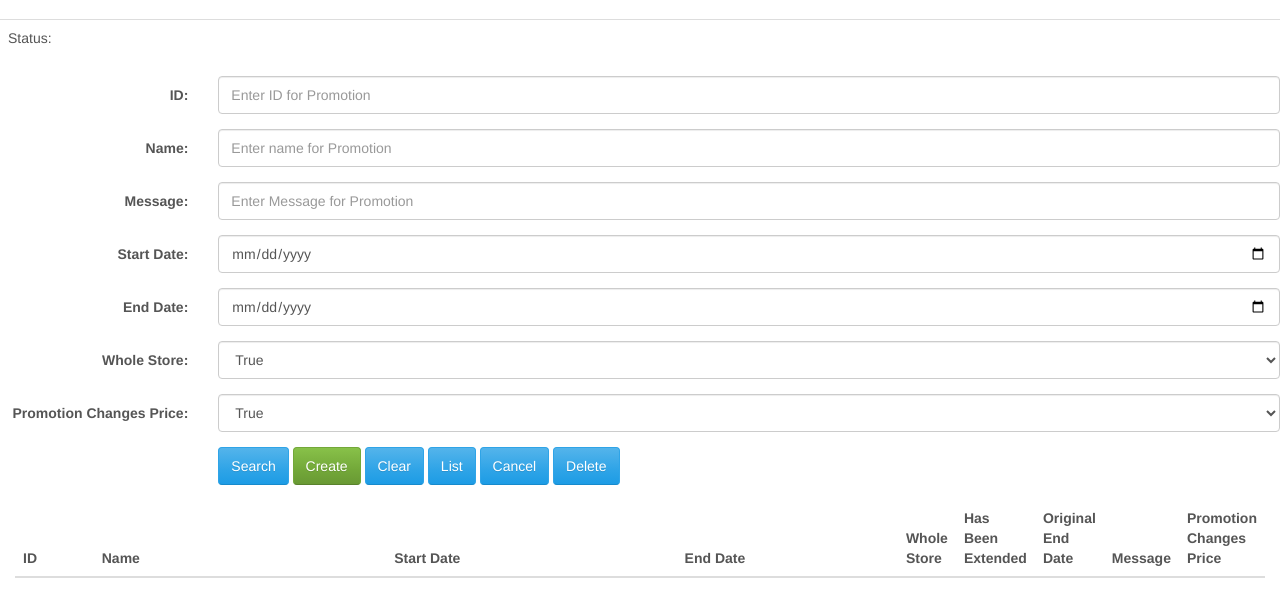
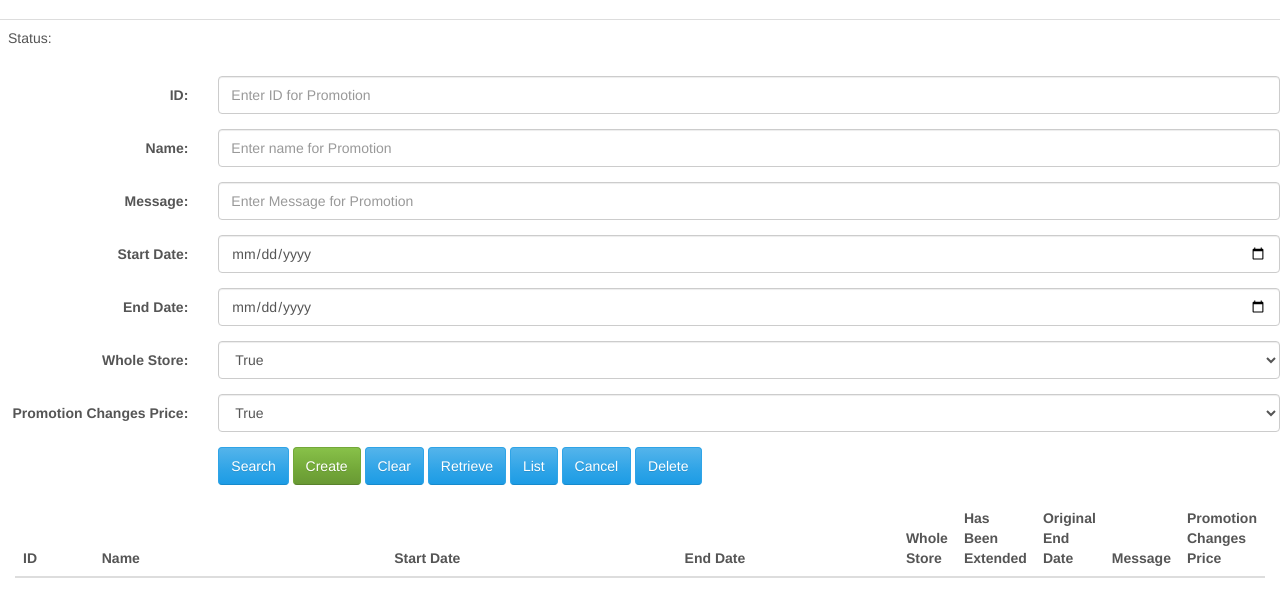
Before and after one commit to CSCI-GA-2820-SU23-001/promotions, a plain HTML site: page service/static/index.html in a window 1280 px wide. Shown: the part 104-720 px from the top of the page. Drawn offline with Linux system fonts and the light colour scheme; files that its build step writes are made by us from their sources; files whose address does not match are found by name.

Commit message:
Update index.html

```diff
--- a/service/static/index.html
+++ b/service/static/index.html
@@ -96,6 +96,7 @@
             <button type="submit" class="btn btn-primary" id="search-btn">Search</button>
             <button type="submit" class="btn btn-success" id="create-btn">Create</button>
             <button type="submit" class="btn btn-primary" id="clear-btn">Clear</button>
+            <button type="submit" class="btn btn-primary" id="retrieve-btn">Retrieve</button>
             <button type="submit" class="btn btn-primary" id="list-btn">List</button>
             <button type="submit" class="btn btn-primary" id="cancel-btn">Cancel</button>
             <button type="submit" class="btn btn-primary" id="delete-btn">Delete</button>
```
